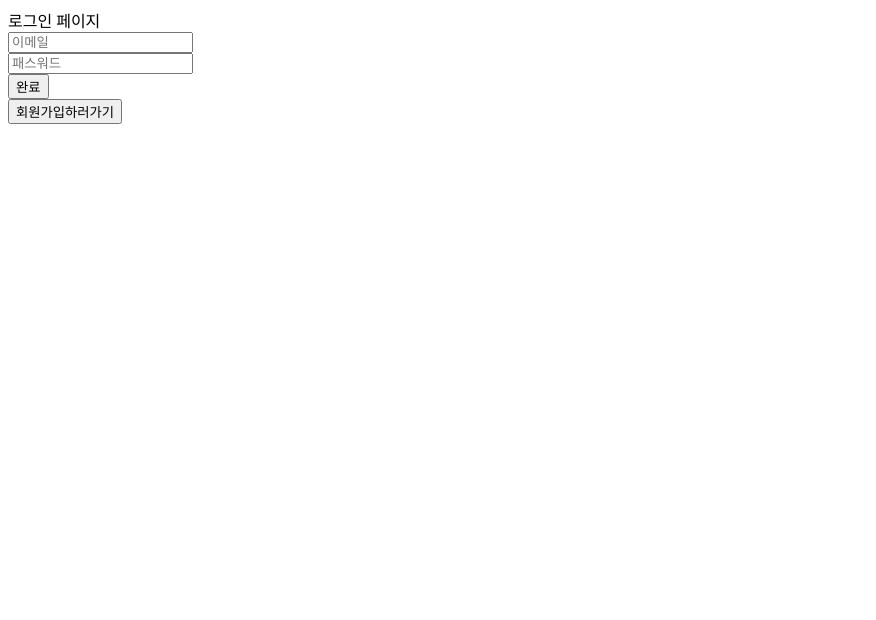
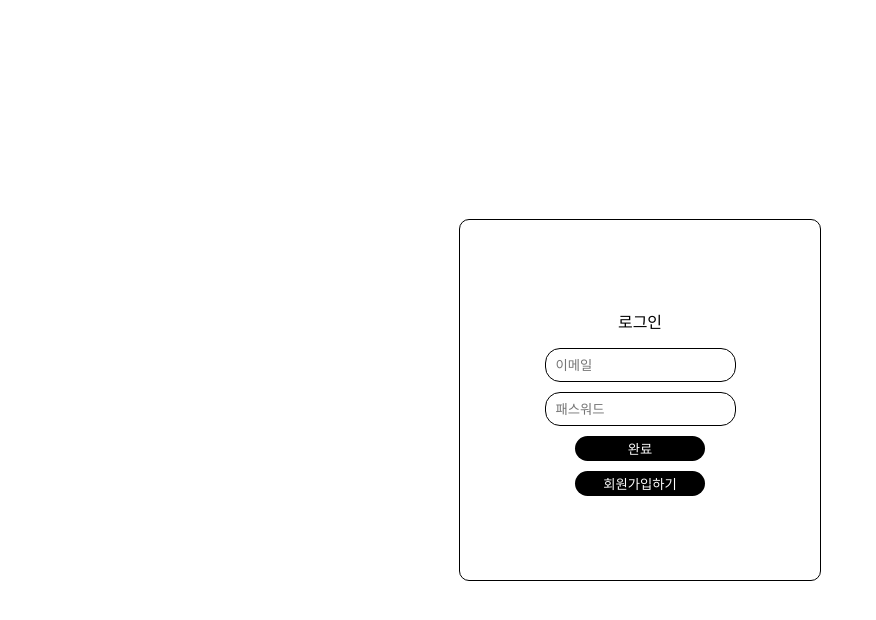
Before and after one commit to kimtanook/wanted-pre-onboarding-challenge-fe-1, a React (Create React App) app: page /auth/signin in a window 1280 px wide. Shown: the top 620 px of the page, without its empty margins (0-876 px from the left). Built offline with nearby package versions, Linux system fonts and the light colour scheme; the HTML template or start-up script is replaced by a standard one.

Commit message:
Update Styled component

```diff
--- a/src/pages/SignIn.jsx
+++ b/src/pages/SignIn.jsx
@@ -1,6 +1,7 @@
 import axios from 'axios';
 import { useState } from 'react';
 import { Navigate, useNavigate } from 'react-router-dom';
+import styled from 'styled-components';
 
 function SignIn() {
   const navigate = useNavigate();
@@ -31,37 +32,96 @@ function SignIn() {
 
   const userToken = localStorage.getItem('userToken');
   return (
-    <div>
+    <StSignInWrap>
       {userToken ? <Navigate to="/" replace={true} /> : null}
-      <div>
-        <div> 로그인 페이지</div>
-        <form onSubmit={onSubmitSignIn}>
+      <StSignInItemFlex>
+        <StTitle> 로그인</StTitle>
+        <StForm onSubmit={onSubmitSignIn}>
           <div>
-            <input
+            <StEmailInput
               type="text"
               onChange={onChangeSignInEmail}
               placeholder="이메일"
             />
           </div>
           <div>
-            <input
+            <StPasswordInput
               type="text"
               onChange={onChangeSignInPassword}
               placeholder="패스워드"
             />
           </div>
-          <button>완료</button>
-        </form>
-        <button
+          <StButton>완료</StButton>
+        </StForm>
+        <StButton
           onClick={() => {
             navigate('/auth/signup');
           }}
         >
-          회원가입하러가기
-        </button>
-      </div>
-    </div>
+          회원가입하기
+        </StButton>
+      </StSignInItemFlex>
+    </StSignInWrap>
   );
 }
 
 export default SignIn;
+
+const StSignInWrap = styled.div`
+  position: absolute;
+  top: 50%;
+  left: 50%;
+  transform: translate(-50%, -50%);
+
+  display: flex;
+  flex-direction: column;
+  justify-content: center;
+  align-items: center;
+
+  border: 1px solid black;
+  padding: 20px;
+  width: 20rem;
+  height: 20rem;
+  border-radius: 10px;
+`;
+
+const StSignInItemFlex = styled.div`
+  display: flex;
+  flex-direction: column;
+  justify-content: center;
+  align-items: center;
+`;
+
+const StForm = styled.form`
+  display: flex;
+  flex-direction: column;
+  justify-content: center;
+  align-items: center;
+`;
+
+const StTitle = styled.div`
+  margin: 10px;
+`;
+const StEmailInput = styled.input`
+  margin: 5px;
+  padding-left: 10px;
+  border: 1px black solid;
+  border-radius: 15px;
+  height: 30px;
+`;
+const StPasswordInput = styled.input`
+  margin: 5px;
+  padding-left: 10px;
+  border: 1px black solid;
+  border-radius: 15px;
+  height: 30px;
+`;
+const StButton = styled.button`
+  margin: 5px;
+  border: none;
+  border-radius: 20px;
+  background-color: black;
+  color: white;
+  width: 130px;
+  height: 25px;
+`;
--- a/src/pages/SignUp.jsx
+++ b/src/pages/SignUp.jsx
@@ -1,6 +1,7 @@
 import axios from 'axios';
 import { useEffect, useState } from 'react';
 import { Navigate, useNavigate } from 'react-router-dom';
+import styled from 'styled-components';
 
 function SignUp() {
   const navigate = useNavigate();
@@ -44,37 +45,96 @@ function SignUp() {
 
   const userToken = localStorage.getItem('userToken');
   return (
-    <div>
+    <StSignInWrap>
       {userToken ? <Navigate to="/" replace={true} /> : null}
-      <div>
-        <div> 회원가입 페이지</div>
-        <form onSubmit={onSubmitSignUp}>
+      <StSignInItemFlex>
+        <StTitle> 회원가입</StTitle>
+        <StForm onSubmit={onSubmitSignUp}>
           <div>
-            <input
+            <StEmailInput
               type="text"
               onChange={onChangeSignUpEmail}
               placeholder="이메일"
             />
           </div>
           <div>
-            <input
+            <StPasswordInput
               type="text"
               onChange={onChangeSignUpPassword}
               placeholder="패스워드"
             />
           </div>
-          <button disabled={!buttonOn ?? true}>완료</button>
-        </form>
-        <button
+          <StButton disabled={!buttonOn ?? true}>완료</StButton>
+        </StForm>
+        <StButton
           onClick={() => {
             navigate('/auth/signin');
           }}
         >
-          로그인하러가기
-        </button>
-      </div>
-    </div>
+          로그인하기
+        </StButton>
+      </StSignInItemFlex>
+    </StSignInWrap>
   );
 }
 
 export default SignUp;
+
+const StSignInWrap = styled.div`
+  position: absolute;
+  top: 50%;
+  left: 50%;
+  transform: translate(-50%, -50%);
+
+  display: flex;
+  flex-direction: column;
+  justify-content: center;
+  align-items: center;
+
+  border: 1px solid black;
+  padding: 20px;
+  width: 20rem;
+  height: 20rem;
+  border-radius: 10px;
+`;
+
+const StSignInItemFlex = styled.div`
+  display: flex;
+  flex-direction: column;
+  justify-content: center;
+  align-items: center;
+`;
+
+const StForm = styled.form`
+  display: flex;
+  flex-direction: column;
+  justify-content: center;
+  align-items: center;
+`;
+
+const StTitle = styled.div`
+  margin: 10px;
+`;
+const StEmailInput = styled.input`
+  margin: 5px;
+  padding-left: 10px;
+  border: 1px black solid;
+  border-radius: 15px;
+  height: 30px;
+`;
+const StPasswordInput = styled.input`
+  margin: 5px;
+  padding-left: 10px;
+  border: 1px black solid;
+  border-radius: 15px;
+  height: 30px;
+`;
+const StButton = styled.button`
+  margin: 5px;
+  border: none;
+  border-radius: 20px;
+  background-color: black;
+  color: white;
+  width: 130px;
+  height: 25px;
+`;
```
